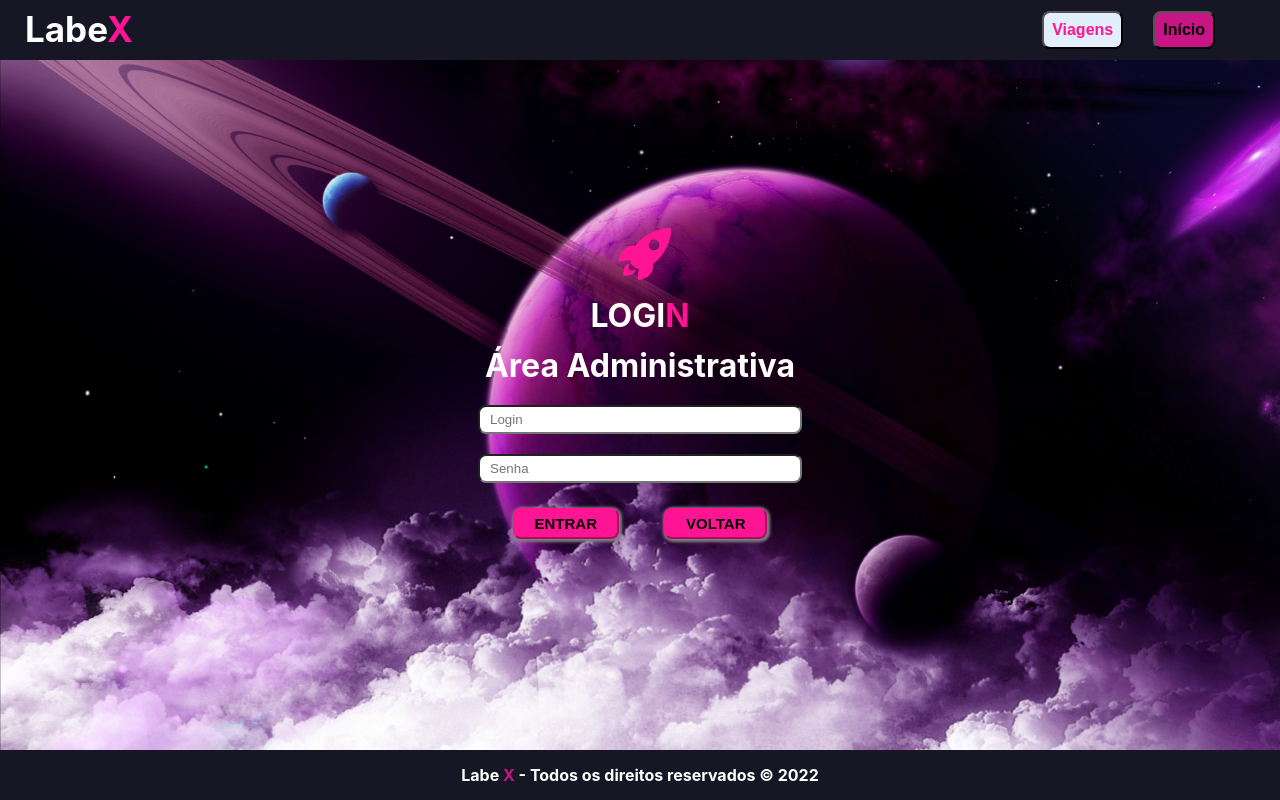
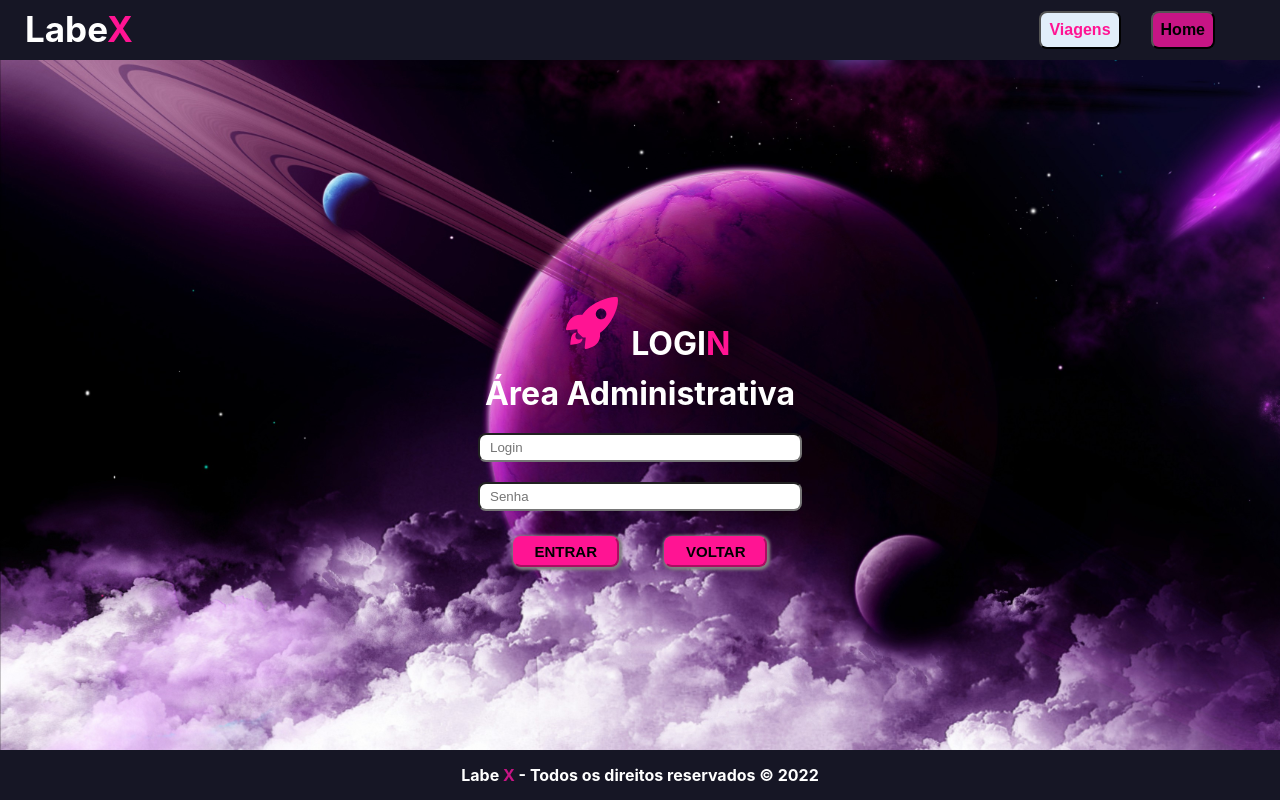
Before and after one commit to future4code/hooks-Elisabete-Santos, a React (Create React App) app in the folder modulo4/projeto-labex/labex/: page /login in a window 1280 px wide. Built offline with nearby package versions, Linux system fonts and the light colour scheme.

Commit message:
adicionando o hooks useForm e terminando a pagina de login

```diff
--- a/modulo4/projeto-labex/labex/src/pages/LoginPage/LoginPage.js
+++ b/modulo4/projeto-labex/labex/src/pages/LoginPage/LoginPage.js
@@ -1,58 +1,58 @@
+import axios from "axios"
 import React, { useEffect, useState } from "react"
-import axios from "axios"
 import { useNavigate } from "react-router-dom"
-import { BASE_URL } from "../../constants/Base_url";
-import { goBack, goToListTrip, goHome } from "../../routes/Coordinator";
+import { BASE_URL } from "../../constants/Base_url"
+import { goBack, goToListTrip, goHome } from "../../routes/Coordinator"
 import { Header } from '../../components/Header/Header'
 import { MainForm, ButtonDiv } from "./styled"
 import { IoIosRocket } from "react-icons/io"
 
-
 const LoginPage = () => {
 
    const navigate = useNavigate();
-   const [email, setEmail] = useState("");
-   const [senha, setSenha] = useState("");
+   const [email, setEmail] = useState("")
+   const [senha, setSenha] = useState("")
 
    const onChangeEmail = (event) => {
-      setEmail(event.target.value)
-   }
+      setEmail(event.target.value);
+   };
 
    const onChangeSenha = (event) => {
-      setSenha(event.target.value)
-   }
+      setSenha(event.target.value);
+   };
 
    const onSubmitLogin = () => {
+
       const body = {
          email: email,
          password: senha,
       };
       axios
          .post(`${BASE_URL}/login`, body)
-         .then((response) => {
-            navigate("/admin/trips/list");
-            localStorage.setItem("token", response.data.token);
+         .then((res) => {
+            localStorage.setItem("token", res.data.token);
+            navigate("/admin/trips/list")
          })
-         .catch((error) => {
+         .catch((err) => {
             alert("Login ou senha não autorizado");
-         })
-   }
+         });
+   };
 
    useEffect(() => {
       if (localStorage.getItem("token")) {
          navigate("/admin/trips/list");
       }
-   })
+   });
 
    return (
       <div>
          <Header
             first={{ function: goToListTrip, text: "Viagens" }}
-            second={{ function: goHome, text: "Início" }}
+            second={{ function: goHome, text: "Home" }}
          />
          <MainForm>
-            <IoIosRocket />
-            <h1>LOGI<span>N</span></h1>
+
+            <h1><IoIosRocket /> LOGI<span>N</span></h1>
             <h2>Área Administrativa</h2>
             <input
                placeholder="Login"
```
Also changed, not shown: modulo4/projeto-labex/labex/src/hooks/useForm.js (added, +17 -0 lines).
